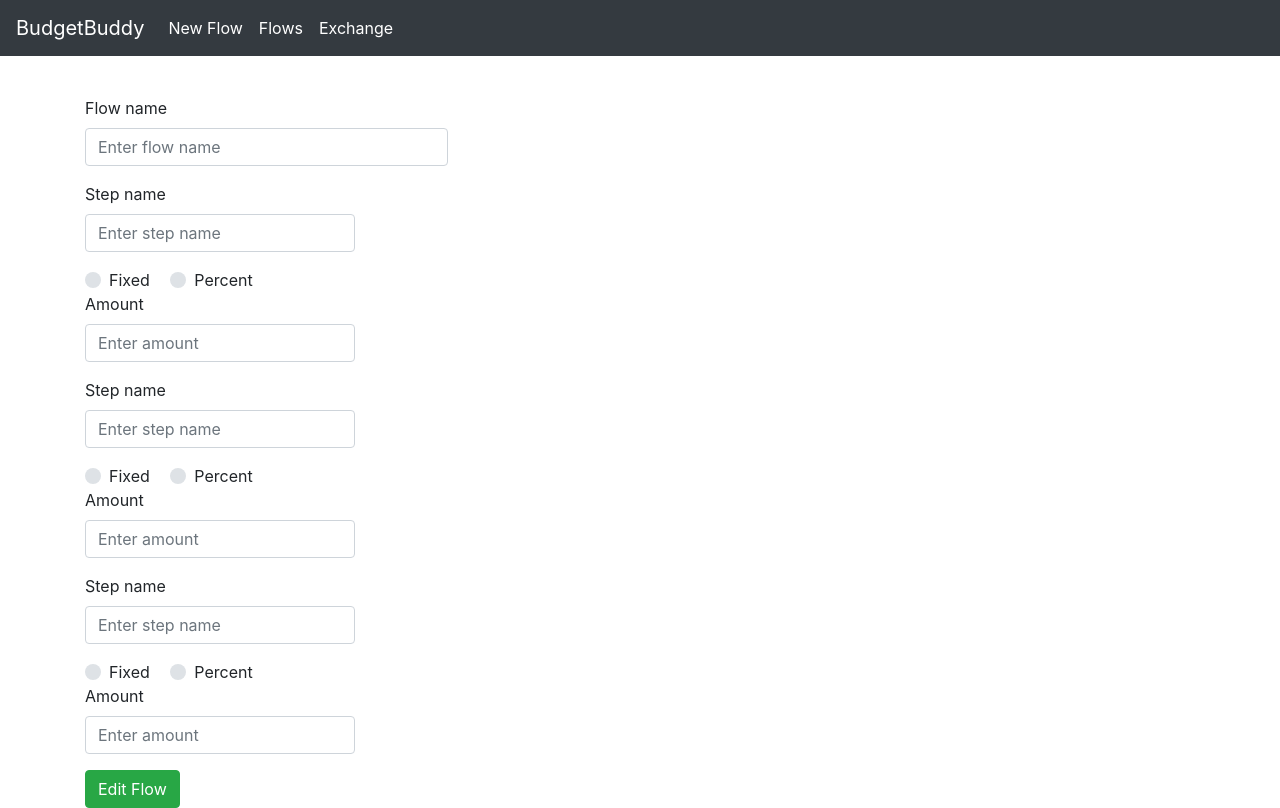
After one commit to angelika-mamchych/BudgetBuddy, a Flask app: template templates/edit_flow_form.html in a window 1280 px wide. The commit adds this page. Run offline with Flask 2, Linux system fonts and the light colour scheme; the template is opened without the code that fills it, so the values that code supplies are empty; some libraries are stand-ins or nearby versions.

Commit message:
CRUD for flows

```diff
--- a/app.py
+++ b/app.py
@@ -169,5 +169,41 @@ def flow_compare_result():
     )
 
 
+@app.route('/edit_flow/<int:flow_id>', methods=['GET', 'POST'])
+def edit_flow(flow_id):
+    cur = mysql.connection.cursor()
+    cur.execute('SELECT * FROM results where id={}'.format(flow_id))
+    flow = cur.fetchone()
+    if request.method == 'POST':
+        flowname = request.form['flowname'].strip()
+        stepname1 = request.form['stepname1'].strip()
+        stepname2 = request.form['stepname2'].strip()
+        stepname3 = request.form['stepname3'].strip()
+        steptype1 = request.form['steptype1'].strip()
+        steptype2 = request.form['steptype2'].strip()
+        steptype3 = request.form['steptype3'].strip()
+        amount1 = request.form['amount1'].strip()
+        amount2 = request.form['amount2'].strip()
+        amount3 = request.form['amount3'].strip()
+        cur.execute(
+            'UPDATE results SET flowname="{}", stepname1="{}", stepname2="{}", stepname3="{}", steptype1="{}", \
+            steptype2="{}", steptype3="{}", amount1="{}", amount2="{}", amount3="{}" WHERE id={}'.format(
+                flowname, stepname1, stepname2, stepname3, steptype1, steptype2, steptype3, amount1, amount2, amount3,
+                flow_id))
+        mysql.connection.commit()
+        return redirect(url_for("flow_item", flow_id=flow_id))
+    else:
+        return render_template('edit_flow_form.html', flow=flow)
+
+
+@app.route('/delete_flow/<int:flow_id>', methods=['POST'])
+def delete_flow(flow_id):
+    cur = mysql.connection.cursor()
+    cur.execute("DELETE FROM results WHERE id={}".format(flow_id))
+    mysql.connection.commit()
+    cur.close()
+    return redirect(url_for('show_flows'))
+
+
 if __name__ == "__main__":
     app.run()
--- /dev/null
+++ b/templates/edit_flow_form.html
@@ -0,0 +1,148 @@
+{% extends "layout.html" %}
+
+{% block body %}
+    <!--<h4>Flow</h4>-->
+    <br>
+    <ul><!--html list-->
+    {% for error in errors %}<!--перебираємо список-->
+        <li style="color:red">{{error}}</li><!--пункт списку-->
+    {% endfor %}
+    </ul>
+<form method="post" action="/edit_flow/{{ flow.id }}">
+    <fieldset>
+        <div class="form-row">
+            <div class="col-md-4 mb-3">
+                <label for="flowname">Flow name</label>
+                <input
+                        type="text"
+                        class="form-control"
+                        id="flowname"
+                        placeholder="Enter flow name"
+                        value="{{flow.flowname}}"
+                        name="flowname"
+                        required
+                >
+            </div>
+        </div>
+        <div class="form-row">
+            <div class="col-md-3 mb-3">
+                <label for="stepname1">Step name</label>
+                <input
+                        type="text"
+                        class="form-control"
+                        placeholder="Enter step name"
+                        id="stepname1"
+                        value="{{flow.stepname1}}"
+                        name="stepname1"
+                        required
+                >
+            </div>
+        </div>
+        <div class="custom-control custom-radio custom-control-inline">
+            <input type="radio" id="steptype1" name="steptype1" value="fixed" class="custom-control-input"
+                   {{ 'checked' if flow.steptype1.lower() == 'fixed' else '' }}>
+            <label class="custom-control-label" for="steptype1">Fixed</label>
+        </div>
+        <div class="custom-control custom-radio custom-control-inline">
+            <input type="radio"  id="steptype11" name="steptype1" value="percent" class="custom-control-input"
+                   {{ 'checked' if flow.steptype1.lower() == 'percent' else flow.steptype1 }}>
+            <label class="custom-control-label" for="steptype11">Percent</label>
+        </div>
+        <br>
+        <div class="form-row">
+            <div class="col-md-3 mb-3">
+                <label for="amount1">Amount</label>
+                <input
+                        type="number"
+                        class="form-control"
+                        id="amount1"
+                        placeholder="Enter amount"
+                        value="{{flow.amount1}}"
+                        name="amount1"
+                        required
+                >
+            </div>
+        </div>
+    </fieldset>
+    <div class="form-row">
+      <div class="col-md-3 mb-3">
+          <label for="stepname2">Step name</label>
+          <input
+                  type="text"
+                  class="form-control"
+                  id="stepname2"
+                  placeholder="Enter step name"
+                  value="{{flow.stepname2}}"
+                  name="stepname2"
+                  required
+          >
+      </div>
+    </div>
+    <div class="custom-control custom-radio custom-control-inline">
+        <input type="radio" id="steptype2" name="steptype2" value="fixed" class="custom-control-input"
+               {{ 'checked' if flow.steptype2.lower() == 'fixed' else '' }}>
+        <label class="custom-control-label" for="steptype2">Fixed</label>
+    </div>
+    <div class="custom-control custom-radio custom-control-inline">
+        <input type="radio" id="steptype22" name="steptype2" value="percent" class="custom-control-input"
+               {{ 'checked' if flow.steptype2.lower() == 'percent' else '' }}>
+        <label class="custom-control-label" for="steptype22">Percent</label>
+    </div>
+    <br>
+    <div class="form-row">
+        <div class="col-md-3 mb-3">
+            <label for="amount2">Amount</label>
+            <input
+                    type="number"
+                    class="form-control"
+                    id="amount2"
+                    placeholder="Enter amount"
+                    value="{{flow.amount2}}"
+                    name="amount2"
+                    required
+            >
+        </div>
+    </div>
+    <div class="form-row">
+      <div class="col-md-3 mb-3">
+          <label for="stepname3">Step name</label>
+          <input
+                  type="text"
+                  class="form-control"
+                  id="stepname3"
+                  placeholder="Enter step name"
+                  value="{{flow.stepname3}}"
+                  name="stepname3"
+                  required
+          >
+      </div>
+    </div>
+    <div class="custom-control custom-radio custom-control-inline">
+        <input type="radio" id="steptype3" name="steptype3" value="fixed" class="custom-control-input"
+               {{ 'checked' if flow.steptype3.lower() == 'fixed' else '' }}>
+        <label class="custom-control-label" for="steptype3">Fixed</label>
+    </div>
+    <div class="custom-control custom-radio custom-control-inline">
+        <input type="radio" id="steptype33" name="steptype3" value="percent" class="custom-control-input"
+               {{ 'checked' if flow.steptype3.lower() == 'percent' else '' }}>
+        <label class="custom-control-label" for="steptype33">Percent</label>
+    </div>
+    <br>
+    <div class="form-row">
+        <div class="col-md-3 mb-3">
+            <label for="amount3">Amount</label>
+            <input
+                    type="number"
+                    class="form-control"
+                    id="amount3"
+                    placeholder="Enter amount"
+                    value="{{flow.amount3}}"
+                    name="amount3"
+                    required
+            >
+        </div>
+    </div>
+
+    <button class="btn btn-success" type="submit">Edit Flow</button>
+</form>
+{% endblock %}
--- a/templates/flow_item.html
+++ b/templates/flow_item.html
@@ -37,6 +37,10 @@
         </div>
     </div>
     <button type="submit" class="btn btn-primary mb-10">Calculate</button>
+</form><br>
+
+<form class="form-inline" method="post" action="/delete_flow/{{ flow.id }}">
+    <button type="submit" class="btn btn-danger mb-10">Delete</button>
+    <a class="btn btn-warning" href="/edit_flow/{{ flow.id }}" role="button">Edit</a>
 </form>
-
 {% endblock %}
--- a/templates/show_flows.html
+++ b/templates/show_flows.html
@@ -9,10 +9,7 @@
             <input type="checkbox" class="form-check-input" name="ids" value="{{ flow.id }}">
         </li>
     {% endfor %}
-    <button class="btn btn-primary" type="submit">Compare</button>
+    <br><button type="submit" class="btn btn-primary mb-20">Compare</button>
 </ul>
 </form>
-
-
-
 {% endblock%}
```
